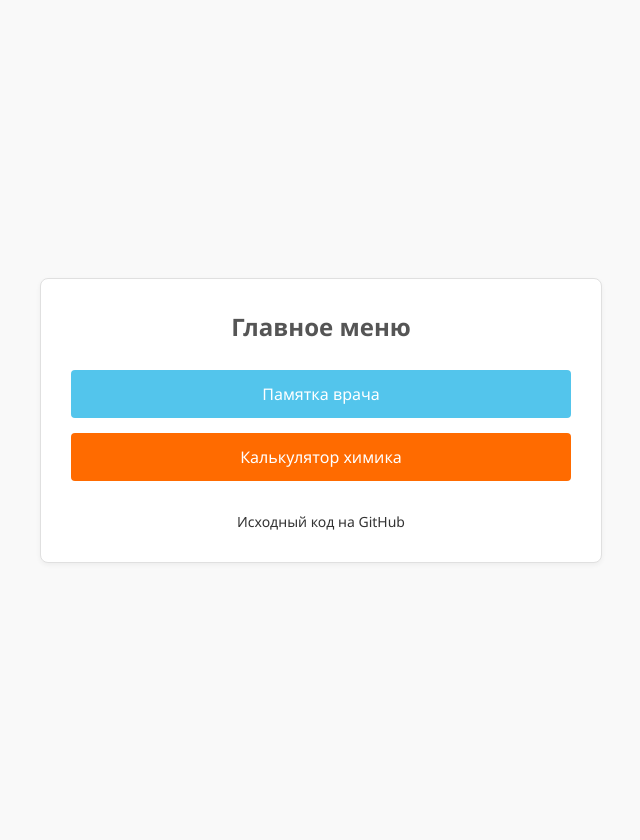
After one commit to pricheta/site, a Django app: template pricheta/templates/pricheta/index.html in a window 1280 px wide. The commit adds this page. Shown: the whole page, without its empty margins (319-959 px from the left). Run offline with Django 5.2, Linux system fonts and the light colour scheme; the template is opened without the code that fills it, so the values that code supplies are empty.

Commit message:
Первые шаги

```diff
--- a/pricheta/views.py
+++ b/pricheta/chemistry_views.py
@@ -47,7 +47,7 @@ def index(request):
 
     return render(
         request,
-        "pricheta/content.html",
+        "pricheta/chemistry.html",
         {
             "grouped_elements": GROUPED_ELEMENTS,
             "recipe": recipe,
--- a/pricheta/templates/pricheta/content.html
+++ b/pricheta/templates/pricheta/chemistry.html
@@ -3,7 +3,7 @@
 <head>
     <meta charset="UTF-8">
     <meta name="viewport" content="width=device-width, initial-scale=1.0">
-    <title>Химические элементы</title>
+    <title>Калькулятор химика</title>
     <style>
         body {
             font-family: 'Segoe UI', Tahoma, Geneva, Verdana, sans-serif;
--- /dev/null
+++ b/pricheta/templates/pricheta/index.html
@@ -0,0 +1,114 @@
+<!DOCTYPE html>
+<html lang="ru">
+<head>
+    <meta charset="UTF-8">
+    <meta name="viewport" content="width=device-width, initial-scale=1.0">
+    <title>Две кнопки</title>
+    <style>
+        body {
+            font-family: 'Segoe UI', Tahoma, Geneva, Verdana, sans-serif;
+            line-height: 1.5;
+            color: #333;
+            background-color: #f9f9f9;
+            margin: 0;
+            padding: 20px;
+            display: flex;
+            justify-content: center;
+            align-items: center;
+            min-height: 100vh;
+        }
+
+        .container {
+            background-color: white;
+            border-radius: 8px;
+            padding: 30px;
+            max-width: 500px;
+            width: 100%;
+            border: 1px solid #e0e0e0;
+            box-shadow: 0 2px 5px rgba(0,0,0,0.05);
+            text-align: center;
+        }
+
+        h1 {
+            color: #555;
+            margin: 0 0 25px 0;
+            font-size: 24px;
+            font-weight: 600;
+        }
+
+        .buttons-container {
+            display: flex;
+            flex-direction: column;
+            gap: 15px;
+            margin-top: 20px;
+        }
+
+        .chem_btn {
+            background-color: #FF6B00;
+            color: white;
+            border: none;
+            padding: 12px;
+            border-radius: 4px;
+            cursor: pointer;
+            font-size: 16px;
+            font-weight: 500;
+            transition: background-color 0.2s;
+            text-decoration: none;
+            display: block;
+        }
+
+        .doc_btn {
+            background-color: #53c5ec;
+            color: white;
+            border: none;
+            padding: 12px;
+            border-radius: 4px;
+            cursor: pointer;
+            font-size: 16px;
+            font-weight: 500;
+            transition: background-color 0.2s;
+            text-decoration: none;
+            display: block;
+        }
+
+        .footer {
+            text-align: center;
+            margin-top: 30px;
+            color: #333;
+            font-size: 14px;
+        }
+                .footer a {
+            color: #333;
+            text-decoration: none;
+        }
+
+        .footer a:hover {
+            text-decoration: underline;
+        }
+
+        .footer a {
+            color: #333;
+            text-decoration: none;
+        }
+
+        .footer a:hover {
+            text-decoration: underline;
+        }
+
+    </style>
+</head>
+<body>
+    <div class="container">
+        <h1>Главное меню</h1>
+
+        <div class="buttons-container">
+            <a href="/doctor" class="doc_btn">Памятка врача</a>
+            <a href="/chemistry" class="chem_btn">Калькулятор химика</a>
+        </div>
+
+        <div class="footer">
+          <a href="https://github.com/pricheta/site" target="_blank">Исходный код на GitHub</a>
+        </div>
+    </div>
+</body>
+</html>
--- a/pricheta/urls.py
+++ b/pricheta/urls.py
@@ -1,8 +1,9 @@
 from django.urls import path
 
-from . import views
-
+from . import chemistry_views, index_views, doctor_views
 
 urlpatterns = [
-    path('', views.index, name='index'),
+    path('', index_views.index, name='index'),
+    path('chemistry', chemistry_views.index, name='chemistry'),
+    path('doctor', doctor_views.index, name='doctor'),
 ]
```
Also changed, not shown: pricheta/doctor_views.py (added, +8 -0 lines), pricheta/index_views.py (added, +8 -0 lines), pricheta/templates/pricheta/doctor.html (added, +10 -0 lines).
